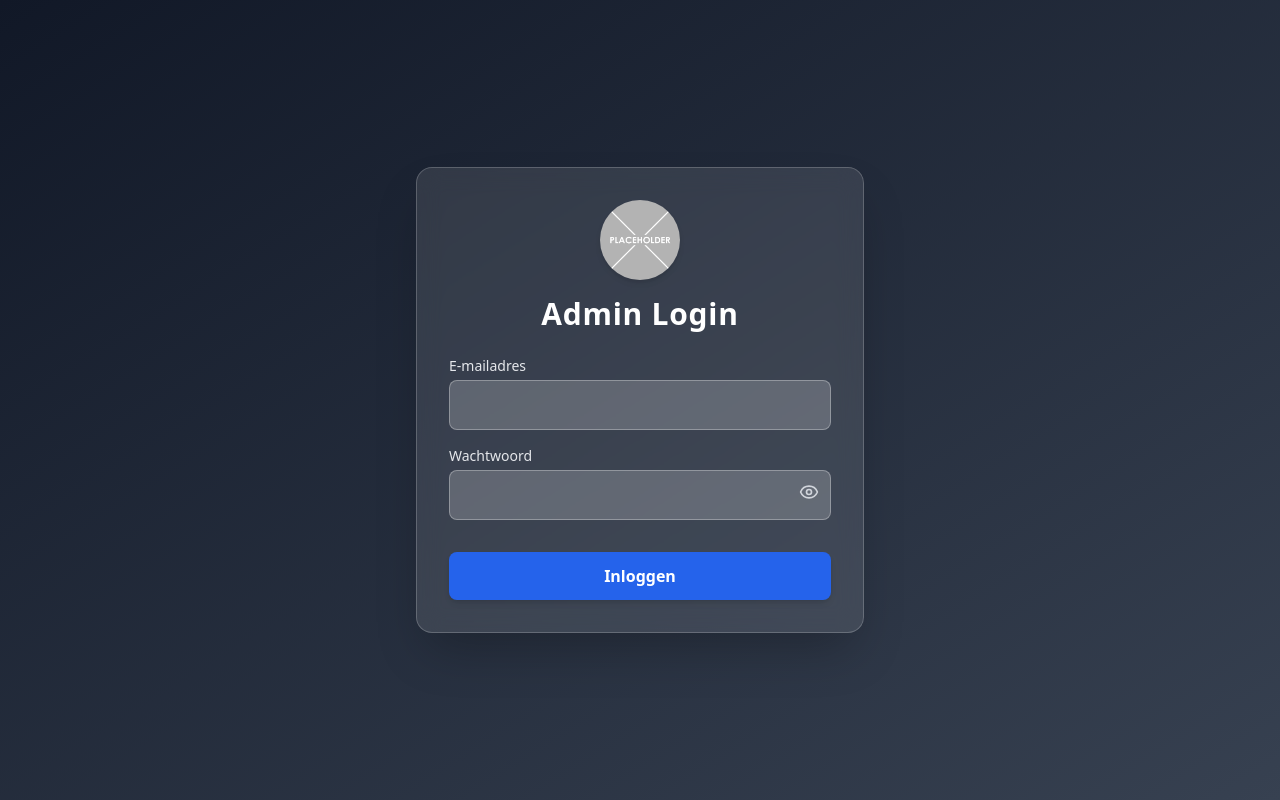
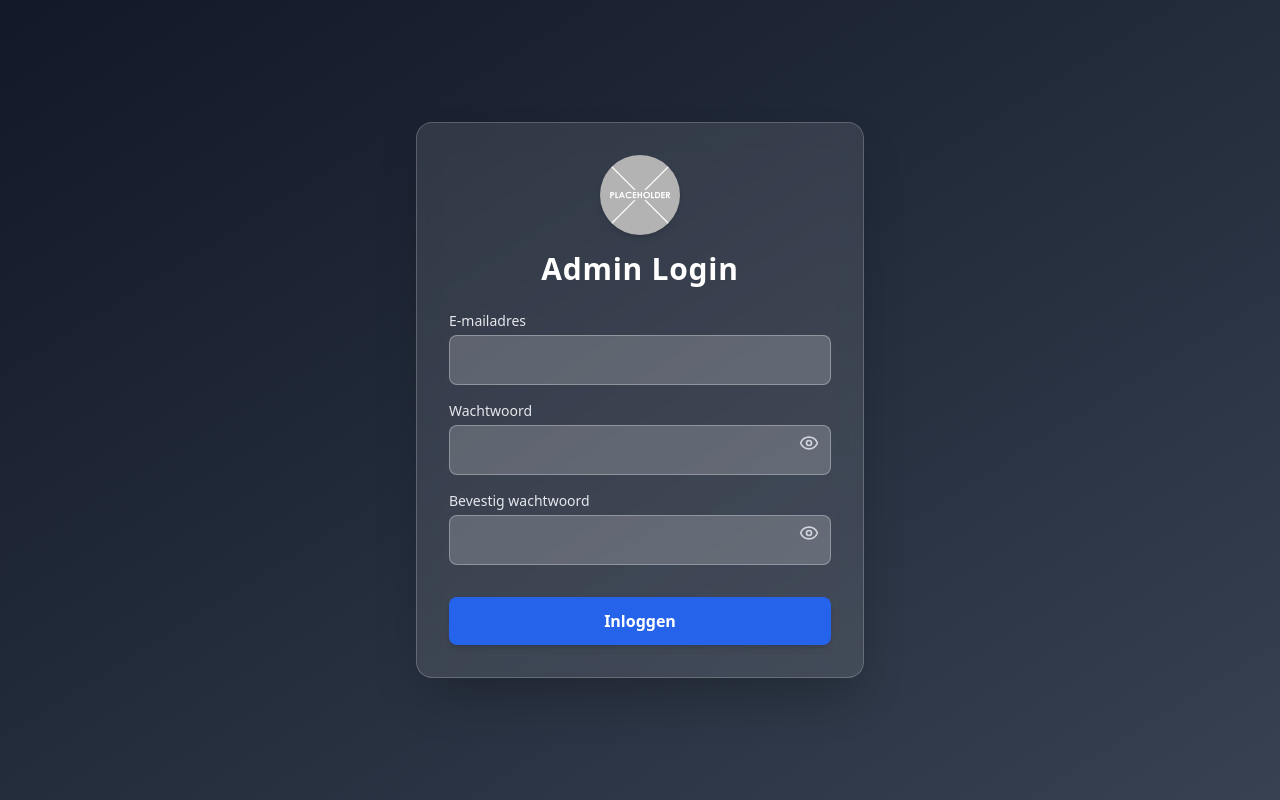
Before and after one commit to Baskuik/BunkerBoeken, a React (Create React App) app in the folder client/: page /adminlogin in a window 1280 px wide. Built offline with nearby package versions, Linux system fonts and the light colour scheme.

Commit message:
bevestig password

```diff
--- a/client/src/AdminLoginPage.jsx
+++ b/client/src/AdminLoginPage.jsx
@@ -5,7 +5,9 @@ import { Eye, EyeOff } from "lucide-react";
 function AdminLoginPage() {
   const [email, setEmail] = useState("");
   const [password, setPassword] = useState("");
+  const [passwordConfirm, setPasswordConfirm] = useState("");
   const [showPassword, setShowPassword] = useState(false);
+  const [showPasswordConfirm, setShowPasswordConfirm] = useState(false); // <-- toegevoegd
   const [error, setError] = useState("");
   const [loading, setLoading] = useState(false);
   const navigate = useNavigate();
@@ -13,6 +15,13 @@ function AdminLoginPage() {
   const handleSubmit = async (e) => {
     e.preventDefault();
     setError("");
+
+    // Validate client-side: wachtwoorden moeten matchen
+    if (password !== passwordConfirm) {
+      setError("Wachtwoorden komen niet overeen.");
+      return;
+    }
+
     setLoading(true);
 
     try {
@@ -72,11 +81,32 @@ function AdminLoginPage() {
             <button
               type="button"
               onClick={() => setShowPassword(!showPassword)}
-              className="absolute right-3 top-9 text-gray-300 hover:text-white transition"
+              className="absolute right-3 top-8 text-gray-300 hover:text-white transition"
+              aria-label="Toggle wachtwoord zichtbaar"
             >
               {showPassword ? <EyeOff size={20} /> : <Eye size={20} />}
             </button>
           </div>
+
+          <div className="relative"> {/* aangepast naar relative zodat knop goed positioneert */}
+            <label className="block mb-1 text-sm font-medium text-gray-200">Bevestig wachtwoord</label>
+            <input
+              type={showPasswordConfirm ? "text" : "password"}
+              value={passwordConfirm}
+              onChange={(e) => setPasswordConfirm(e.target.value)}
+              required
+              className="w-full p-3 rounded-lg bg-white/20 border border-white/30 placeholder-gray-300 focus:outline-none focus:ring-2 focus:ring-blue-500 focus:bg-white/30 transition pr-10"
+            />
+            <button
+              type="button"
+              onClick={() => setShowPasswordConfirm(!showPasswordConfirm)}
+              className="absolute right-3 top-8 text-gray-300 hover:text-white transition"
+              aria-label="Toggle bevestig wachtwoord zichtbaar"
+            >
+              {showPasswordConfirm ? <EyeOff size={20} /> : <Eye size={20} />}
+            </button>
+          </div>
+
 
           <button
             type="submit"
```
